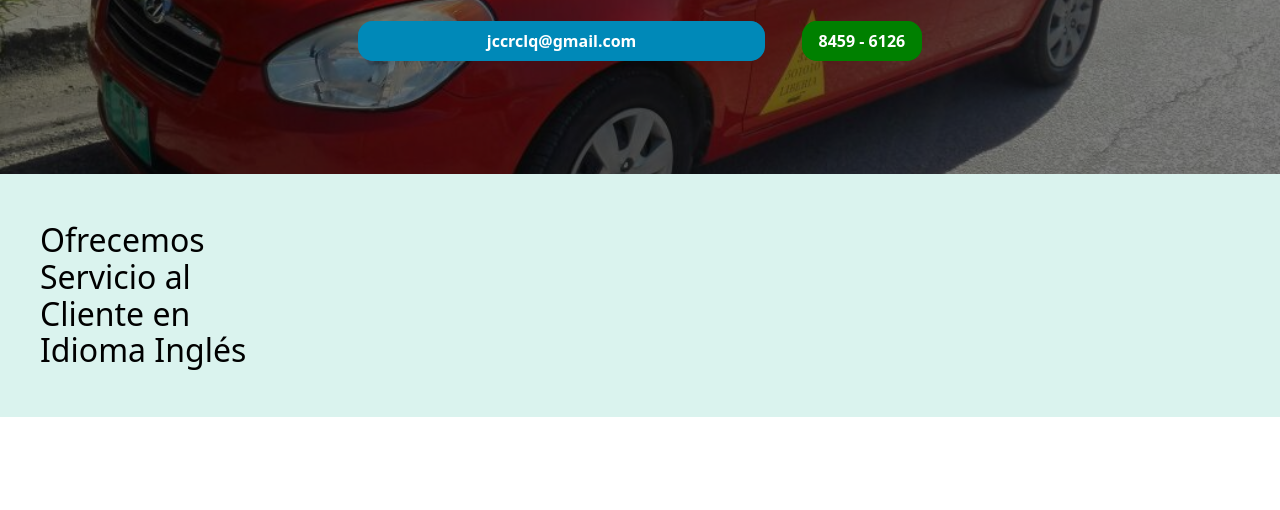
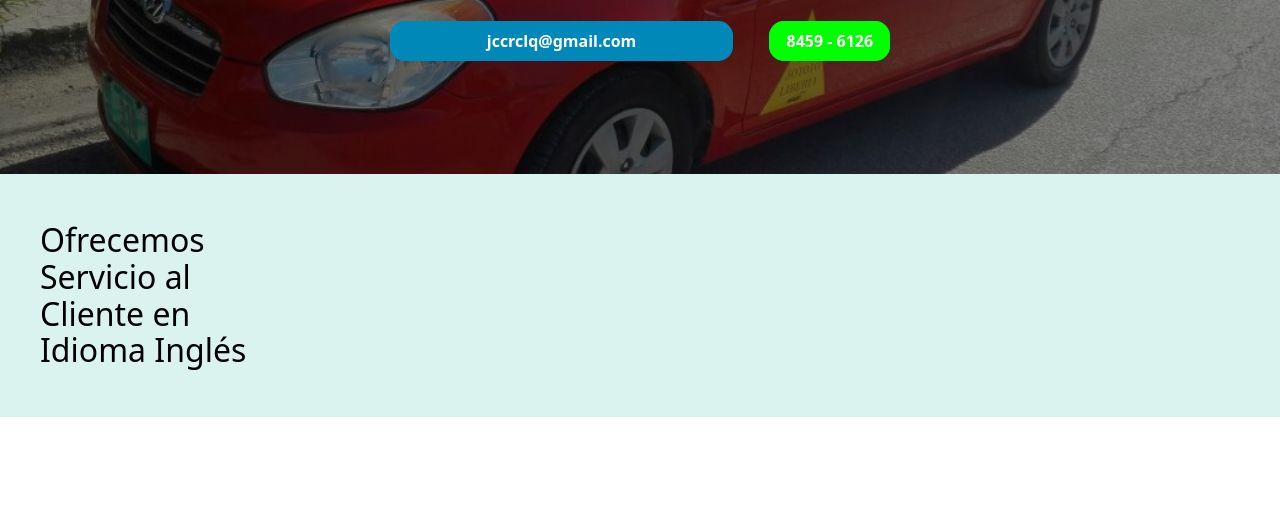
Before and after one commit to Santino-coder/tg310, a plain HTML site: page index.html in a window 1280 px wide. Shown: the part 226-736 px from the top of the page. Drawn offline with Linux system fonts and the light colour scheme.

Commit message:
Update style.css

```diff
--- a/css/style.css
+++ b/css/style.css
@@ -56,10 +56,10 @@ img{
 
 .btn-whatsapp{
 	margin-left: 2rem;
-	border: 1px solid green;
+	border: 1px solid lime;
 	padding: .5rem 1rem;
 	color:white;
-	background-color:green;
+	background-color:lime;
 	text-decoration: none;
 	border-radius: 15px;
 	font-weight: bold;
@@ -67,7 +67,7 @@ img{
 
 .btn-email{
 	border: 1px solid #0089B8;
-	padding: .5rem 8rem;
+	padding: .5rem 6rem;
 	color:white;
 	text-decoration: none;
 	border-radius: 15px;
```
